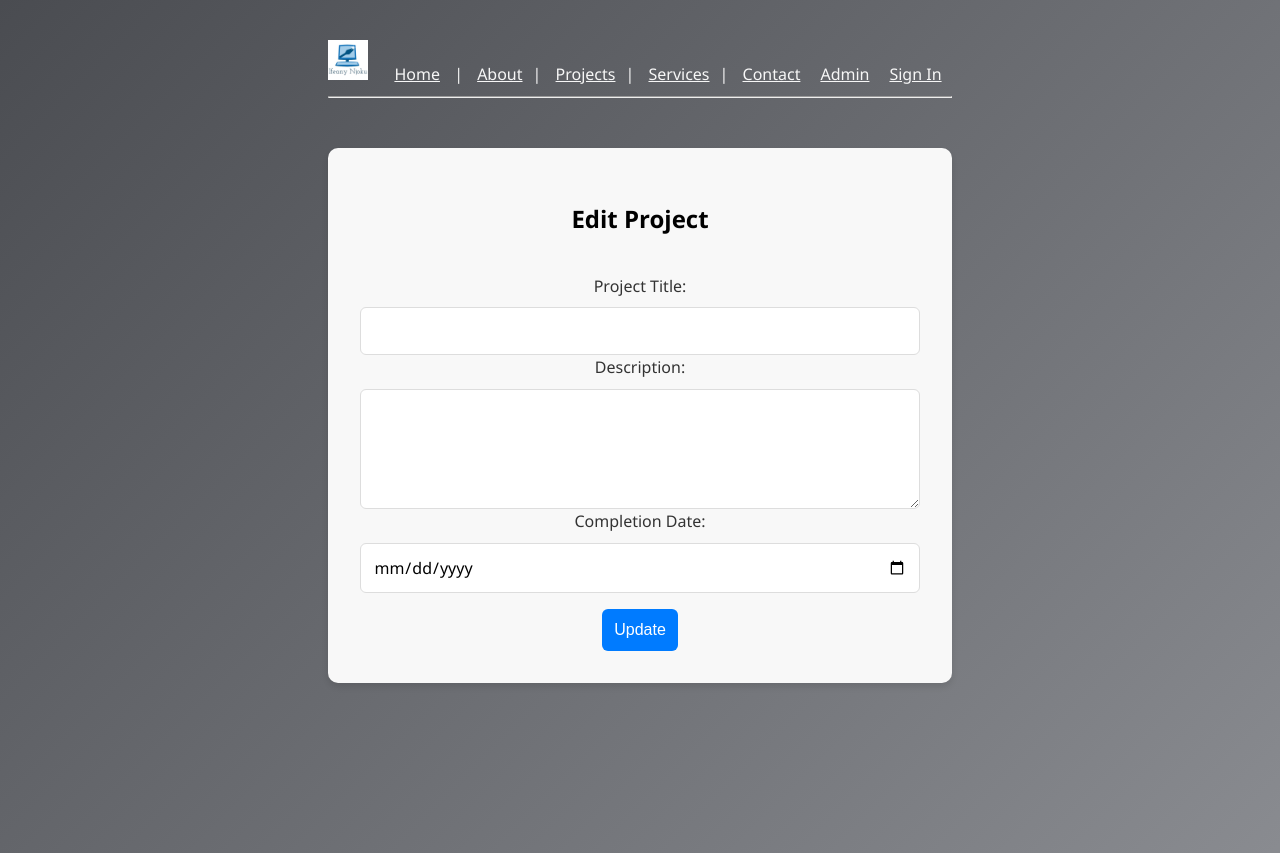
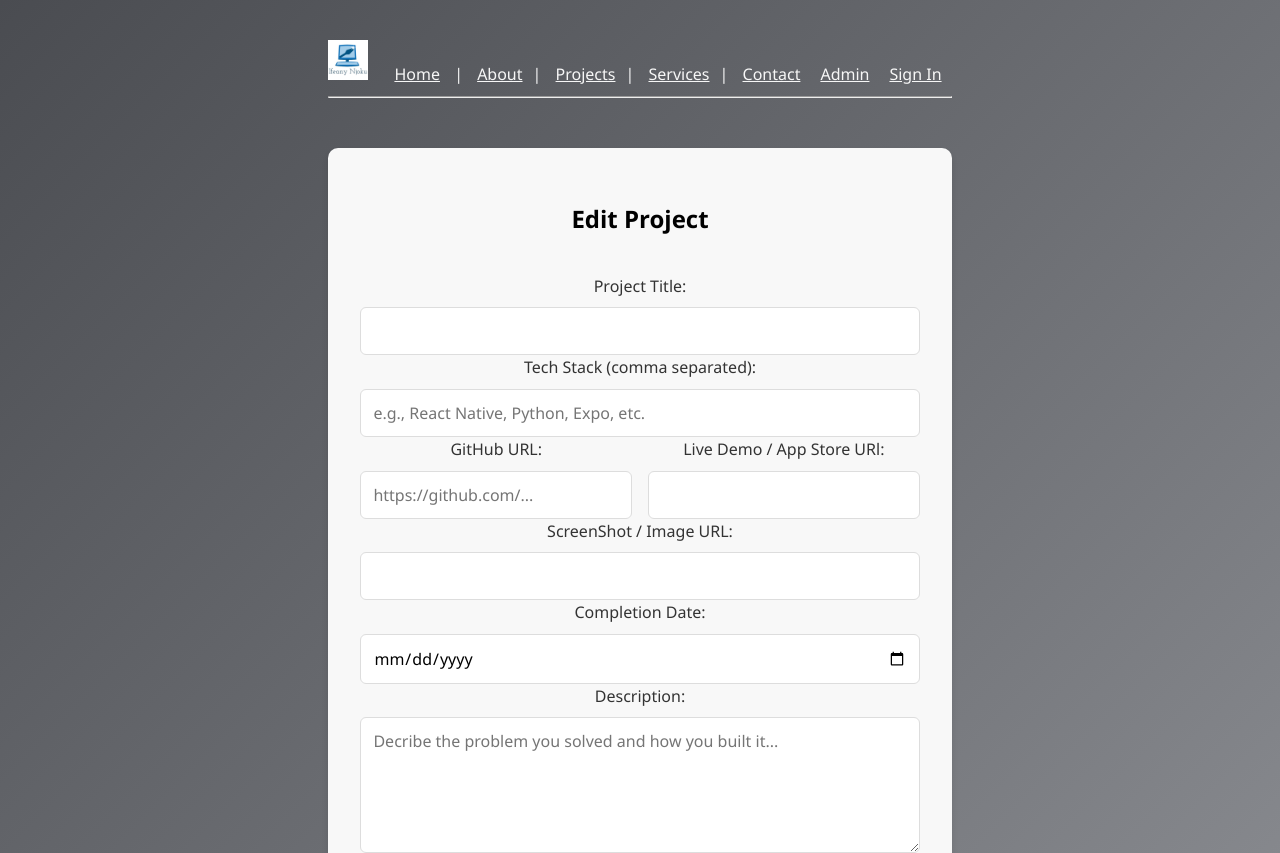
Before and after one commit to IfeanyiNjoku27/Assignment-1-Portfolio-Site, a React (Vite) app: page /project/edit/1 in a window 1280 px wide. Shown: the top 853 px of the page. Built offline with nearby package versions, Linux system fonts and the light colour scheme; no server answers.

Commit message:
Updated Project Form file, adding in new fields from backend

```diff
--- a/src/Pages/ProjectForm.jsx
+++ b/src/Pages/ProjectForm.jsx
@@ -12,18 +12,31 @@ export default function ProjectForm() {
     title: "",
     description: "",
     completion: "",
+    tags: "",
+    githubUrl: "",
+    liveUrl: "",
+    imageUrl: "",
   });
 
   // load data if in edit mode
   useEffect(() => {
     if (isEditMode) {
-      api.get(`/projects/${id}`).then((res) => {
-        // Date formattter
-        const dateStr = res.data.completion
-          ? new Date(res.data.completion).toISOString().split("T")[0]
-          : "";
-        setFormData({ ...res.data, completion: dateStr });
-      });
+      api
+        .get(`/projects/${id}`)
+        .then((res) => {
+          const data = res.data;
+          // Date formattter
+          const dateStr = data.completion
+            ? new Date(data.completion).toISOString().split("T")[0]
+            : "";
+
+          // Convert array of tags back to string for the input field
+          // Example: ['React', 'Python'] becomes "React, Python"
+          const tagsStr = data.tags ? data.tags.join(", ") : "";
+
+          setFormData({ ...data, completion: dateStr, tags: tagsStr });
+        })
+        .catch((err) => console.error("Error loading projects:", err));
     }
   }, [id, isEditMode]);
 
@@ -34,14 +47,24 @@ export default function ProjectForm() {
   const handleSubmit = async (e) => {
     e.preventDefault();
 
+    const payload = {
+      ...formData,
+      // Logic: Split the string by commas, trim whitespace, and filter empty strings
+      tags: formData.tags
+        .split(",")
+        .map((tag) => tag.trim())
+        .filter((tag) => tag.length > 0),
+    };
+
     try {
       if (isEditMode) {
         //update
-        await api.put(`/projects/${id}`, formData);
+        await api.put(`/projects/${id}`, payload);
+        // Toast notification would go here to replace alert (implementing later)
         alert("Project Updated!");
       } else {
         //create project
-        await api.post("/projects", formData);
+        await api.post("/projects", payload);
         alert("Project Created!");
       }
       navigate("/projects");
@@ -52,7 +75,7 @@ export default function ProjectForm() {
   };
 
   return (
-    <div className="contact-form" style={{ marginTop: "50px", color: "black" }}>
+    <div className="contact-form" style={{ marginTop: "50px", color: "black", maxWidth: "800px" }}>
       <h2>{isEditMode ? "Edit Project" : "Add New Project"}</h2>
       <form onSubmit={handleSubmit}>
         <label>
@@ -63,8 +86,71 @@ export default function ProjectForm() {
             value={formData.title}
             onChange={handleChange}
             required
+            className="form-inpt"
           />
         </label>
+        <label>
+          Tech Stack (comma separated):
+          <input
+            type="text"
+            name="tags"
+            value={formData.tags}
+            onChange={handleChange}
+            placeholder="e.g., React Native, Python, Expo, etc."
+            className="form-inpt"
+          />
+        </label>
+
+        {/* Links Section */}
+        <div style={{ display: 'flex', gap: '1rem' }}>
+          <label style={{ flex: 1 }}>
+            GitHub URL:
+            <input
+              type="url"
+              name="githubUrl"
+              value={formData.githubUrl}
+              onChange={handleChange}
+              placeholder="https://github.com/..."
+              className="form-inpt"
+            />
+          </label>
+          <label style={{ flex: 1 }}>
+            Live Demo / App Store URl:
+            <input
+              type="url"
+              name="liveUrl"
+              value={formData.liveUrl}
+              onChange={handleChange}
+              className="form-inpt"
+            />
+          </label>
+        </div>
+
+        {/* Image URL */}
+        <label>
+          ScreenShot / Image URL:
+          <input
+            type="url"
+            name="imageUrl"
+            value={formData.imageUrl}
+            onChange={handleChange}
+            className="form-inpt"
+          />
+        </label>
+
+        {/* Date Field */}
+        <label>
+          Completion Date:
+          <input
+            type="date"
+            name="completion"
+            value={formData.completion}
+            onChange={handleChange}
+            className="form-inpt"
+          />
+        </label>
+
+        {/* Description Field */}
         <label>
           Description:
           <textarea
@@ -72,18 +158,13 @@ export default function ProjectForm() {
             value={formData.description}
             onChange={handleChange}
             required
+            className="form-textarea"
+            rows="5"
+            placeholder="Decribe the problem you solved and how you built it..."
           />
         </label>
-        <label>
-          Completion Date:
-          <input
-            type="date"
-            name="completion"
-            value={formData.completion}
-            onChange={handleChange}
-          />
-        </label>
-        <button type="submit">{isEditMode ? "Update" : "Create"}</button>
+
+        <button type="submit" className="form-submit-btn">{isEditMode ? "Update" : "Create"}</button>
       </form>
     </div>
   );
```
